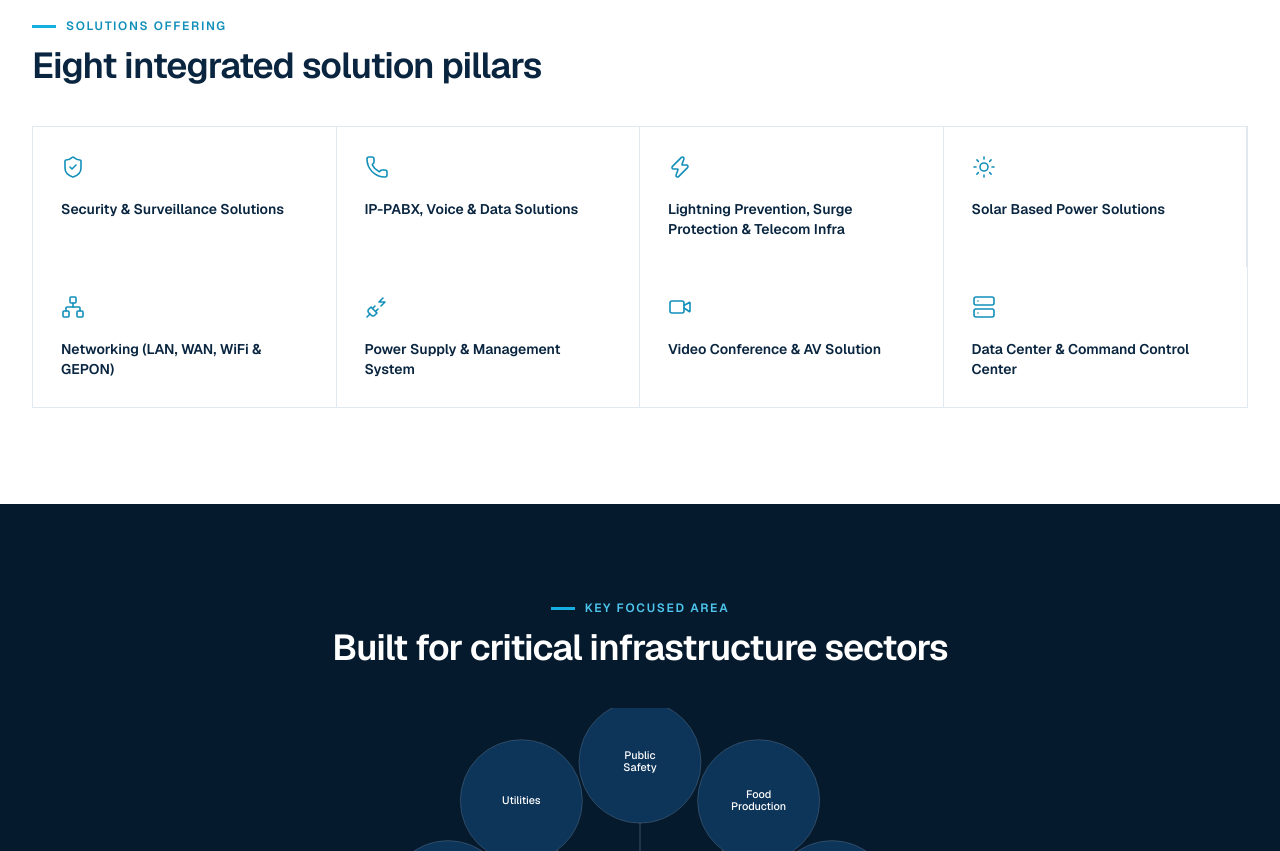
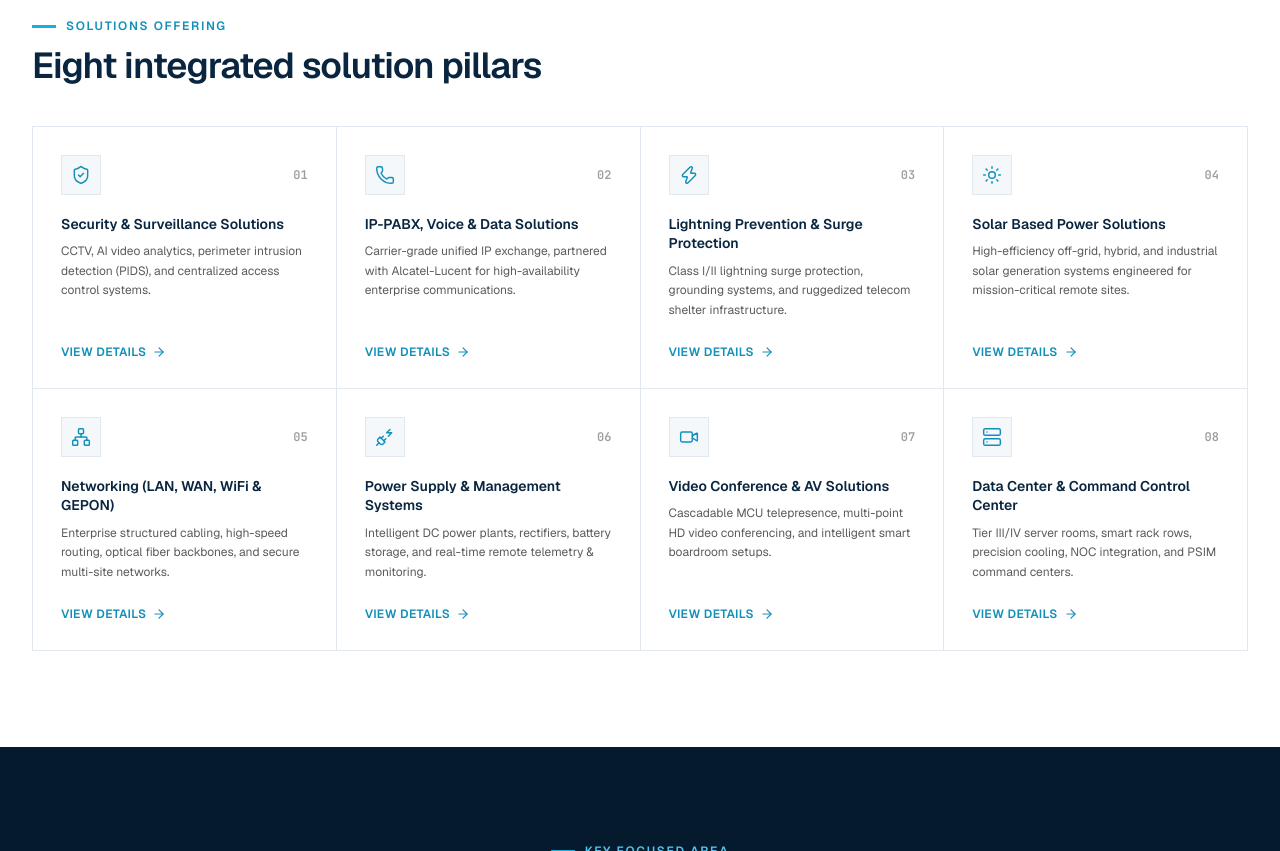
Before and after one commit to 150ftw/Arise, a Next.js app: page /solutions in a window 1280 px wide. Shown: the part 540-1391 px from the top of the page. Built offline with nearby package versions, Linux system fonts and the light colour scheme.

Commit message:
Revamp Solutions preview PillarGrid with 1px grid borders, descriptions, icon badges, and interactive cards

```diff
--- a/src/components/solutions/PillarGrid.tsx
+++ b/src/components/solutions/PillarGrid.tsx
@@ -1,3 +1,4 @@
+import Link from "next/link";
 import {
   ShieldCheck,
   Phone,
@@ -7,6 +8,7 @@ import {
   PlugZap,
   Video,
   Server,
+  ArrowRight,
   type LucideIcon,
 } from "lucide-react";
 import { Reveal } from "@/components/ui/Reveal";
@@ -25,15 +27,37 @@ const icons: Record<string, LucideIcon> = {
 
 export function PillarGrid({ pillars }: { pillars: SolutionPillar[] }) {
   return (
-    <div className="grid divide-y divide-brand-line border border-brand-line sm:grid-cols-2 sm:divide-x sm:divide-y-0 lg:grid-cols-4">
+    <div className="grid grid-cols-1 gap-px overflow-hidden border border-brand-line bg-brand-line sm:grid-cols-2 lg:grid-cols-4">
       {pillars.map((pillar, i) => {
         const Icon = icons[pillar.slug] ?? Server;
         return (
-          <Reveal key={pillar.slug} delay={(i % 4) * 0.06} className="h-full flex flex-col">
-            <div className="flex h-full flex-col gap-5 p-7">
-              <Icon className="h-6 w-6 text-brand-accent-600" strokeWidth={1.6} />
-              <h3 className="text-sm leading-5 font-semibold text-brand-navy-900">{pillar.title}</h3>
-            </div>
+          <Reveal key={pillar.slug} delay={(i % 4) * 0.05} className="flex h-full flex-col">
+            <Link
+              href={`/solutions#${pillar.slug}`}
+              className="group flex h-full flex-col justify-between bg-white p-6 transition-all duration-200 hover:bg-brand-paper sm:p-7"
+            >
+              <div>
+                <div className="flex items-center justify-between">
+                  <div className="flex h-10 w-10 items-center justify-center border border-brand-line bg-brand-paper transition-colors duration-200 group-hover:border-brand-navy-900 group-hover:bg-brand-navy-900">
+                    <Icon className="h-5 w-5 text-brand-accent-600 transition-colors duration-200 group-hover:text-white" strokeWidth={1.75} />
+                  </div>
+                  <span className="font-mono text-xs font-semibold text-brand-steel-600/60 transition-colors group-hover:text-brand-accent-600">
+                    {String(i + 1).padStart(2, "0")}
+                  </span>
+                </div>
+                <h3 className="mt-5 text-sm font-semibold leading-snug text-brand-navy-900 transition-colors group-hover:text-brand-accent-600">
+                  {pillar.title}
+                </h3>
+                <p className="mt-2 text-xs leading-relaxed text-brand-steel-600">
+                  {pillar.description}
+                </p>
+              </div>
+
+              <div className="mt-6 flex items-center gap-1.5 text-xs font-semibold tracking-wide text-brand-accent-600 transition-transform duration-200 group-hover:translate-x-1 uppercase">
+                <span>View details</span>
+                <ArrowRight className="h-3.5 w-3.5" />
+              </div>
+            </Link>
           </Reveal>
         );
       })}
--- a/src/lib/data/solutions.ts
+++ b/src/lib/data/solutions.ts
@@ -1,17 +1,50 @@
 export type SolutionPillar = {
   slug: string;
   title: string;
+  description: string;
 };
 
 export const solutionPillars: SolutionPillar[] = [
-  { slug: "security-surveillance", title: "Security & Surveillance Solutions" },
-  { slug: "voice-data", title: "IP-PABX, Voice & Data Solutions" },
-  { slug: "surge-protection", title: "Lightning Prevention, Surge Protection & Telecom Infra" },
-  { slug: "solar-power", title: "Solar Based Power Solutions" },
-  { slug: "networking", title: "Networking (LAN, WAN, WiFi & GEPON)" },
-  { slug: "power-management", title: "Power Supply & Management System" },
-  { slug: "video-conference", title: "Video Conference & AV Solution" },
-  { slug: "data-centre", title: "Data Center & Command Control Center" },
+  {
+    slug: "security-surveillance",
+    title: "Security & Surveillance Solutions",
+    description: "CCTV, AI video analytics, perimeter intrusion detection (PIDS), and centralized access control systems.",
+  },
+  {
+    slug: "voice-data",
+    title: "IP-PABX, Voice & Data Solutions",
+    description: "Carrier-grade unified IP exchange, partnered with Alcatel-Lucent for high-availability enterprise communications.",
+  },
+  {
+    slug: "surge-protection",
+    title: "Lightning Prevention & Surge Protection",
+    description: "Class I/II lightning surge protection, grounding systems, and ruggedized telecom shelter infrastructure.",
+  },
+  {
+    slug: "solar-power",
+    title: "Solar Based Power Solutions",
+    description: "High-efficiency off-grid, hybrid, and industrial solar generation systems engineered for mission-critical remote sites.",
+  },
+  {
+    slug: "networking",
+    title: "Networking (LAN, WAN, WiFi & GEPON)",
+    description: "Enterprise structured cabling, high-speed routing, optical fiber backbones, and secure multi-site networks.",
+  },
+  {
+    slug: "power-management",
+    title: "Power Supply & Management Systems",
+    description: "Intelligent DC power plants, rectifiers, battery storage, and real-time remote telemetry & monitoring.",
+  },
+  {
+    slug: "video-conference",
+    title: "Video Conference & AV Solutions",
+    description: "Cascadable MCU telepresence, multi-point HD video conferencing, and intelligent smart boardroom setups.",
+  },
+  {
+    slug: "data-centre",
+    title: "Data Center & Command Control Center",
+    description: "Tier III/IV server rooms, smart rack rows, precision cooling, NOC integration, and PSIM command centers.",
+  },
 ];
 
 export const dataCentreHubItems = [
```
